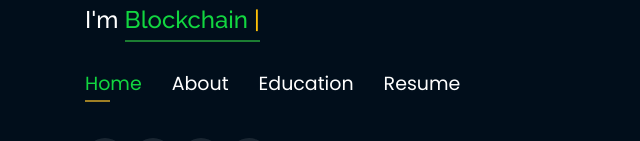
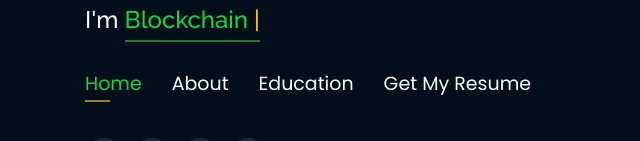
Before and after one commit to liteni3/nitin7773, a plain HTML site: page index.html in a window 1280 px wide. Shown: the part 174-315 px from the top of the page, without its empty margins (0-640 px from the left). Drawn offline with nearby package versions, Linux system fonts and the light colour scheme.

Commit message:
Update index.html

```diff
--- a/index.html
+++ b/index.html
@@ -69,7 +69,7 @@
          <!-- <li><a href="#projects"> <span>Projects</span></a></li> -->
           <!--<li><a href="#portfolio"> <span>Projects</span></a></li> -->
         <!--  <li><a href="#skills"> <span>Skills</span></a></li> -->
-          <li><a href="https://drive.google.com/file/d/10zfNwpPgksMkHBkdCm9GMQfD-VkXcW6a/view?usp=share_link" target="_blank"> <span>Resume</span></a></li>
+          <li><a href="https://drive.google.com/file/d/10zfNwpPgksMkHBkdCm9GMQfD-VkXcW6a/view?usp=share_link" target="_blank"> <span>Get My Resume</span></a></li>
         <!-- <li><a href="#contacts"> <span>Contact</span></a></li> -->
 
         </ul>
```
